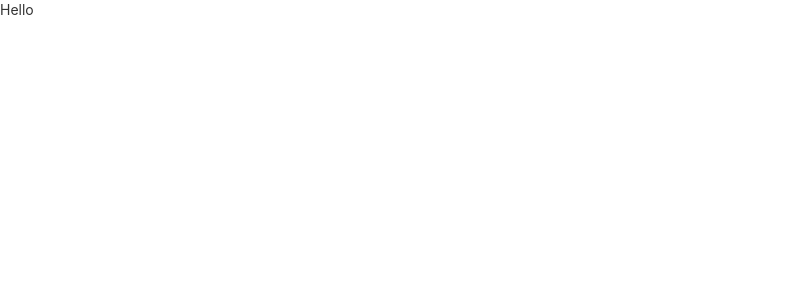
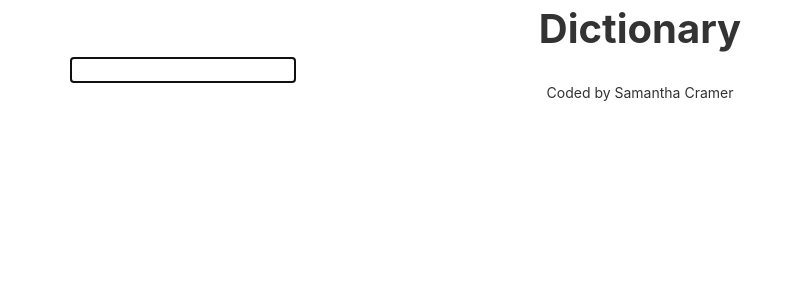
Before and after one commit to sacrmr/dictionary-project, a React (Create React App) app: page / in a window 1280 px wide. Shown: the top 300 px of the page, without its empty margins (0-803 px from the left). Built offline with nearby package versions, Linux system fonts and the light colour scheme.

Commit message:
added dictionary component and useStatese

```diff
--- a/src/App.css
+++ b/src/App.css
@@ -0,0 +1,6 @@
+.App-header{
+    text-align: center;
+    font-size: 40px;
+    font-weight: 700;
+
+}
--- a/src/App.js
+++ b/src/App.js
@@ -1,10 +1,19 @@
 
 import './App.css';
+import Dictionary from "./Dictionary.js"
 
 function App() {
   return (
     <div className="App">
-      <header className="App-header">Hello</header>
+      <div className="container">
+      <header className="App-header">Dictionary</header>
+   <main>
+    <Dictionary />
+   </main>
+    </div>
+    <footer className='text-center'>
+      Coded by Samantha Cramer
+    </footer>
     </div>
   );
 }
--- /dev/null
+++ b/src/Dictionary.js
@@ -0,0 +1,24 @@
+import React, { useState } from "react";
+import"./Dictionary.css";
+
+
+
+export default function Dictionary () {
+let [keyword, setKeyword] = useState("")
+    function search(event){
+        event.preventDefault();
+        alert(`Searching for ${keyword}`);
+
+    }
+
+    function handleKeywordChange(event){
+        setKeyword(event.target.value)
+    }
+
+    return <div className="Dictionary">
+        <form onSubmit ={search}>
+            <input type="search" autoFocus={true}
+            onChange= {handleKeywordChange}/>
+        </form>
+    </div>;
+}
```
Also changed, not shown: public/manifest.json, src/Dictionary.css (added), src/logo.svg (deleted), 1 other file (tests, documents, lock files or other folders).
